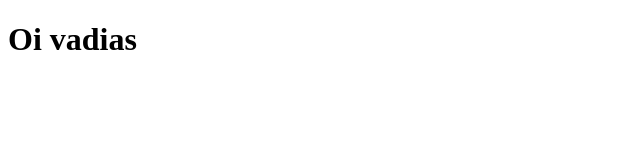
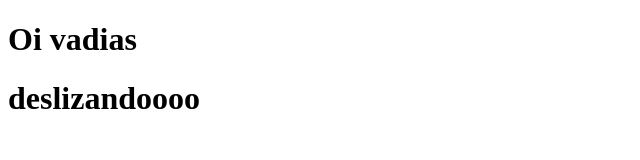
Before and after one commit to Lebriinho/curso-git, a plain HTML site: page index.html in a window 1280 px wide. Shown: the whole page, without its empty margins (0-640 px from the left). Drawn offline with Linux system fonts and the light colour scheme.

Commit message:
DEV NOVO

```diff
--- a/index.html
+++ b/index.html
@@ -3,10 +3,11 @@
 <head>
     <meta charset="UTF-8">
     <meta name="viewport" content="width=device-width, initial-scale=1.0">
-    <title>Hello world!</title>
+    <title>quebratudo ivetegit !</title>
     <link rel="stylesheet" href="styles.css">
 </head>
 <body>
     <h1>Oi vadias</h1>
+    <h1>deslizandoooo</h1>
 </body>
 </html>
```
